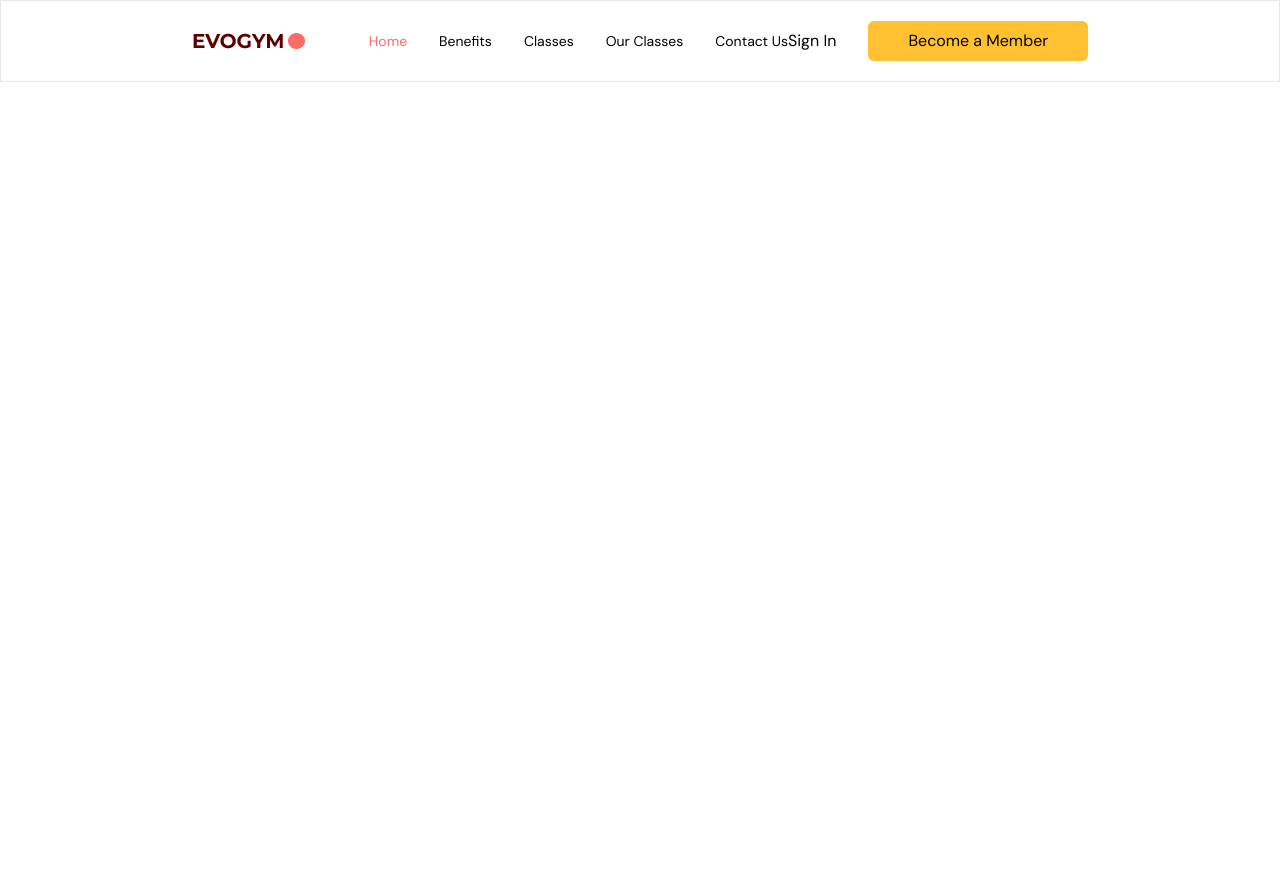
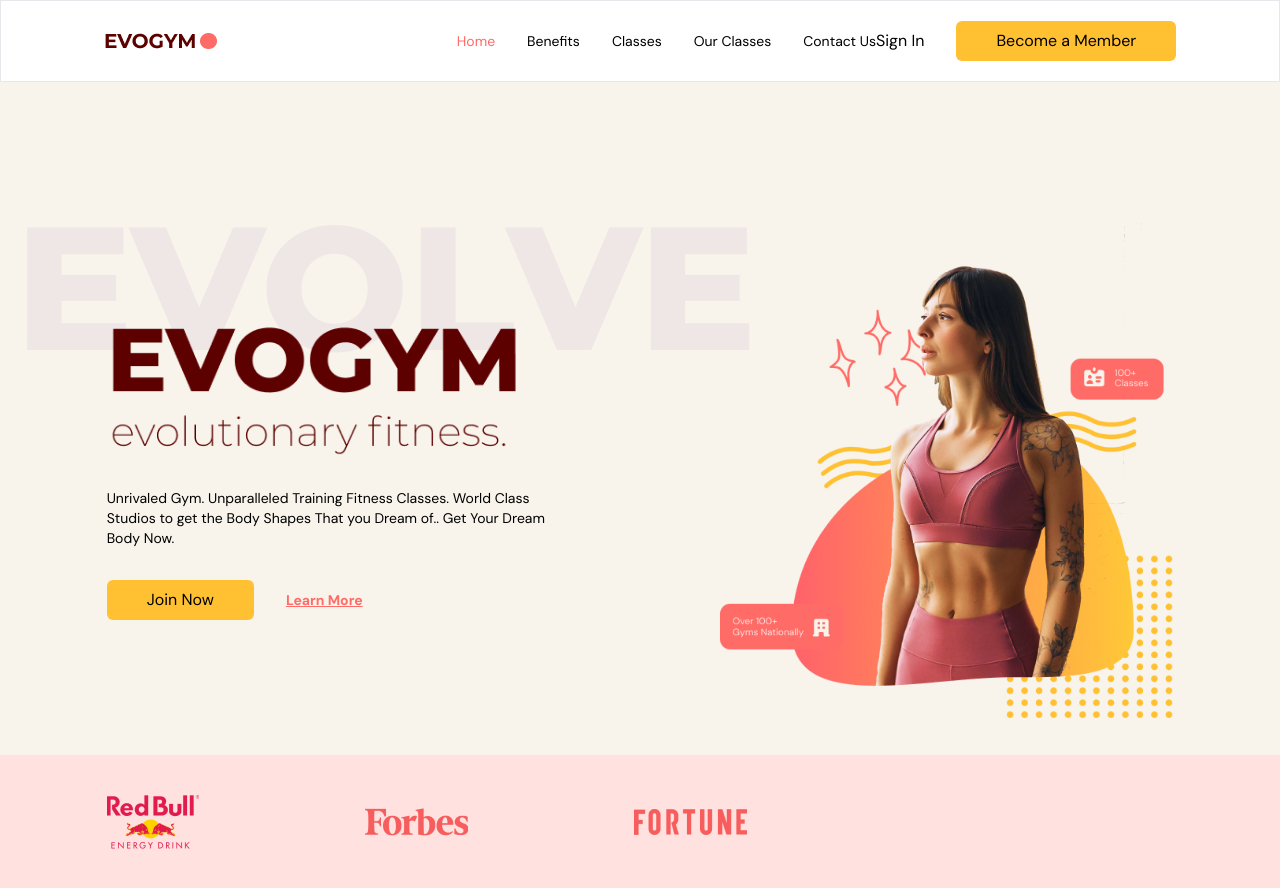
Before and after one commit to vineetbhoriya/Gym-website, a React (Vite) app: page / in a window 1280 px wide. Shown: the top 888 px of the page. Before the commit the page ends 800 px from the top, so only its background shows below. Built offline with nearby package versions, Linux system fonts and the light colour scheme.

Commit message:
home page added

```diff
--- a/src/App.tsx
+++ b/src/App.tsx
@@ -1,5 +1,6 @@
 import './App.css'
 import Navbar from "@/scenes/navbar"
+import Home from "@/scenes/home"
 import { useEffect, useState } from "react"
 import { SelectedPage } from '@/shared/type'
 
@@ -22,6 +23,7 @@
   return (
     <>
       <Navbar isTopOfPage={isTopOfPage} selectedPage={selectedPage} setSelectedPage={setSelectedPage}></Navbar>
+      <Home setSelectedPage={setSelectedPage}></Home>
     </>
   )
 }
--- /dev/null
+++ b/src/scenes/home/index.tsx
@@ -0,0 +1,102 @@
+import useMediaQuery from '@/hooks/useMediaQuery'
+import ActionButton from '@/shared/ActionButtonActionButton'
+import { SelectedPage } from '@/shared/type'
+import HomePageText from "@/assets/HomePageText.png"
+import HomePageGraphic from "@/assets/HomePageGraphic.png"
+import SponsorRedBull from "@/assets/SponsorRedBull.png"
+import SponsorForbes from "@/assets/SponsorForbes.png"
+import SponsorFortune from "@/assets/SponsorFortune.png"
+import AnchorLink from 'react-anchor-link-smooth-scroll'
+import { motion } from 'framer-motion'
+
+type Props = {
+    setSelectedPage: (value: SelectedPage) => void
+}
+
+const Home = ({setSelectedPage}: Props) => {
+    const isAboveMediumScreens = useMediaQuery("(min-width:1060px)")
+    return (
+        <section id="home" className="gap-16 bg-gray-20 py-10 md:h-full md:pb-0">
+        {/* IMAGE AND MAIN HEADER */}
+        <motion.div
+          className="mx-auto w-5/6 items-center justify-center md:flex md:h-5/6"
+          onViewportEnter={() => setSelectedPage(SelectedPage.Home)}
+        >
+          {/* MAIN HEADER */}
+          <div className="z-10 mt-32 md:basis-3/5">
+            {/* HEADINGS */}
+            <motion.div
+              className="md:-mt-20"
+              initial="hidden"
+              whileInView="visible"
+              viewport={{ once: true, amount: 0.5 }}
+              transition={{ duration: 0.5 }}
+              variants={{
+                hidden: { opacity: 0, x: -50 },
+                visible: { opacity: 1, x: 0 },
+              }}
+            >
+              <div className="relative">
+                <div className="before:absolute before:-top-20 before:-left-20 before:z-[-1] md:before:content-evolvetext">
+                  <img alt="home-page-text" src={HomePageText} />
+                </div>
+              </div>
+
+              <p className="mt-8 text-sm">
+                Unrivaled Gym. Unparalleled Training Fitness Classes. World Class
+                Studios to get the Body Shapes That you Dream of.. Get Your Dream
+                Body Now.
+              </p>
+            </motion.div>
+
+            {/* ACTIONS */}
+            <motion.div
+              className="mt-8 flex items-center gap-8"
+              initial="hidden"
+              whileInView="visible"
+              viewport={{ once: true, amount: 0.5 }}
+              transition={{ delay: 0.2, duration: 0.5 }}
+              variants={{
+                hidden: { opacity: 0, x: -50 },
+                visible: { opacity: 1, x: 0 },
+              }}
+            >
+              <ActionButton setSelectedPage={setSelectedPage}>
+                Join Now
+              </ActionButton>
+              <AnchorLink
+                className="text-sm font-bold text-primary-500 underline hover:text-secondary-500"
+                onClick={() => setSelectedPage(SelectedPage.ContactUs)}
+                href={`#${SelectedPage.ContactUs}`}
+              >
+                <p>Learn More</p>
+              </AnchorLink>
+            </motion.div>
+          </div>
+
+          {/* IMAGE */}
+          <div
+            className="flex basis-3/5 justify-center md:z-10
+                md:ml-40 md:mt-16 md:justify-items-end"
+          >
+            <img alt="home-pageGraphic" src={HomePageGraphic} />
+          </div>
+        </motion.div>
+
+        {/* SPONSORS */}
+        {isAboveMediumScreens && (
+          <div className="h-[150px] w-full bg-primary-100 py-10">
+            <div className="mx-auto w-5/6">
+              <div className="flex w-3/5 items-center justify-between gap-8">
+                <img alt="redbull-sponsor" src={SponsorRedBull} />
+                <img alt="forbes-sponsor" src={SponsorForbes} />
+                <img alt="fortune-sponsor" src={SponsorFortune} />
+              </div>
+            </div>
+          </div>
+        )}
+      </section>
+    )
+}
+
+export default Home;
--- a/src/scenes/navbar/index.tsx
+++ b/src/scenes/navbar/index.tsx
@@ -21,7 +21,7 @@
         <nav>
             <div className={`${navbarbackgroup} ${flexBetween} w-full border mx-auto p-5`}>
                 <div className={`${flexBetween} mx-auto`}>
-                    <div className={`${flexBetween} gap-16`}>
+                    <div className={`${flexBetween} gap-[15rem]`}>
                         {/* left side  */}
                         <img src={logo} alt="" />
 
```
